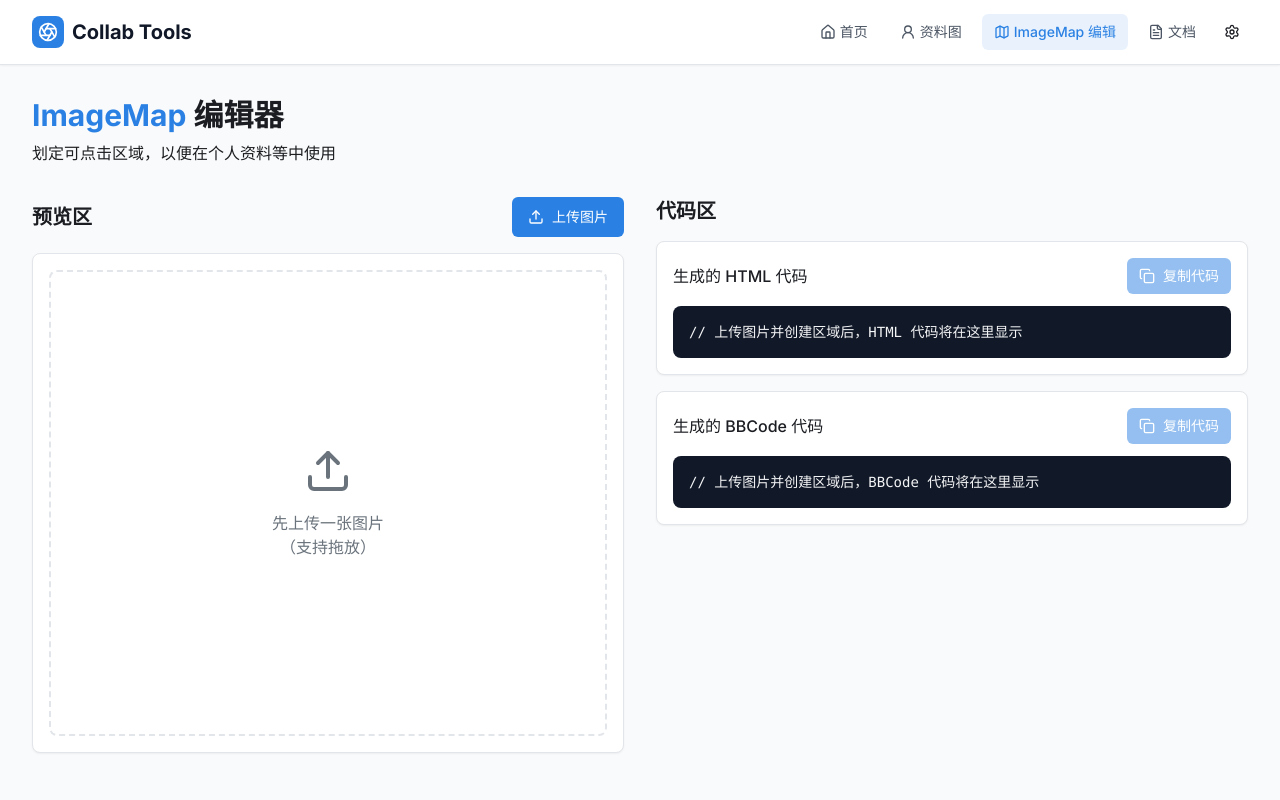
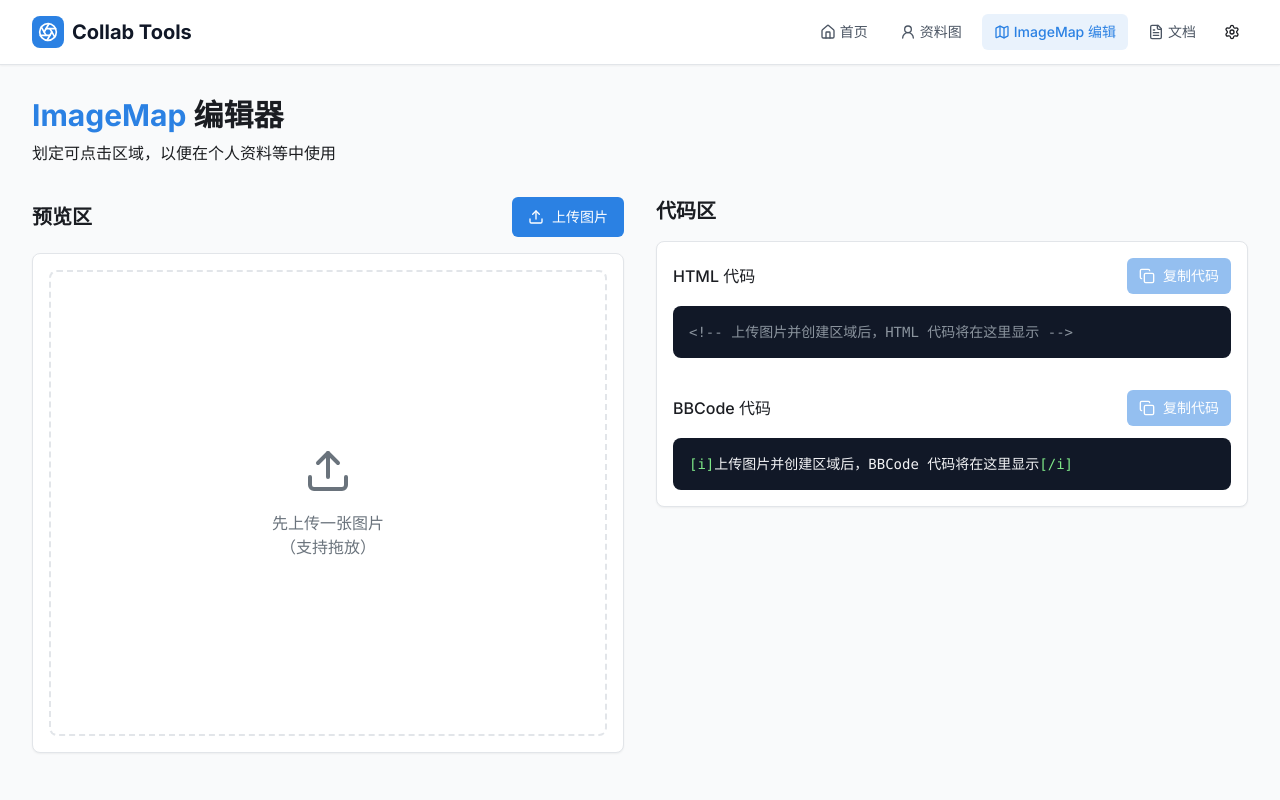
Before and after one commit to CloneWith/osu-collab-tools, a Next.js app: page /editor in a window 1280 px wide. Shown: the top 800 px of the page. Built offline with nearby package versions, Linux system fonts and the light colour scheme.

Commit message:
Use highlight.js to tint generated code

```diff
--- a/app/editor/page.tsx
+++ b/app/editor/page.tsx
@@ -31,6 +31,8 @@ import {
 import { clamp } from "@/lib/utils";
 import DragAndDropOverlay, { DnDRejectReason } from "@/app/editor/dnd-overlay";
 import { common } from "@/app/common";
+import hljs from "highlight.js/lib/core";
+import html from "highlight.js/lib/languages/xml";
 
 interface Rectangle {
   id: string;
@@ -57,9 +59,48 @@ const tool_names = {
   "create": "创建",
   "delete": "删除",
 };
+
+/**
+ * 向 Highlight.js 注册 BBCode 解析库。
+ * @author Paul Reid (https://github.com/highlightjs/highlightjs-bbcode/blob/master/bbcode.js)
+ */
+function registerBBCodeHighlight() {
+  hljs.registerLanguage("bbcode", function (_) {
+    return {
+      case_insensitive: true,
+      contains: [
+        {
+          className: "name",
+          begin: /\[[^=\s\]]*/,
+        },
+        {
+          className: "name",
+          begin: "]",
+        },
+        {
+          className: "attribute",
+          begin: /(?<==)[^\]\s]*/,
+        },
+        {
+          className: "attr",
+          begin: /(?<=\[[^\]]* )[^\s=\]]*/,
+        },
+        {
+          className: "string",
+          begin: /[=;:8]'?\-?[\)\(3SPDO>@$|/]/,
+        },
+        {
+          className: "string",
+          begin: /:[\w]*:/,
+        },
+      ],
+    };
+  });
+}
+
 export default function EditorPage() {
   // 在 SSR / 构建阶段没有 window / localStorage
-  const server_link = typeof window !== 'undefined'
+  const server_link = typeof window !== "undefined"
     ? (localStorage.getItem("custom_endpoint") ?? common.defaultEndpoint)
     : common.defaultEndpoint;
 
@@ -105,6 +146,10 @@ export default function EditorPage() {
   const imageRef = useRef<HTMLImageElement>(null);
   const containerRef = useRef<HTMLDivElement>(null);
   const contextMenuRef = useRef<HTMLDivElement>(null);
+
+  // 注册 hljs 语言
+  hljs.registerLanguage("html", html);
+  registerBBCodeHighlight();
 
   // 关闭右键菜单的事件处理
   useEffect(() => {
@@ -514,7 +559,7 @@ export default function EditorPage() {
   };
 
   const generateImageMapHtml = () => {
-    if (!uploadedImage || rectangles.length === 0) return "";
+    if (!uploadedImage || rectangles.length === 0) return "<!-- 上传图片并创建区域后，HTML 代码将在这里显示 -->";
 
     const mapName = "imagemap";
     const areas = rectangles
@@ -535,7 +580,7 @@ ${areas}
   };
 
   const generateImageMapBBCode = () => {
-    if (!uploadedImage || rectangles.length === 0) return "";
+    if (!uploadedImage || rectangles.length === 0) return "[i]上传图片并创建区域后，BBCode 代码将在这里显示[/i]";
 
     const areas = rectangles
       .map(
@@ -965,7 +1010,7 @@ ${areas}
             <Card className="flex-1">
               <CardContent className="p-4">
                 <div className="flex items-center justify-between mb-3">
-                  <h3 className="font-medium">生成的 HTML 代码</h3>
+                  <h3 className="font-medium">HTML 代码</h3>
                   <Button onClick={() => navigator.clipboard.writeText(generateImageMapHtml())}
                           disabled={rectangles.length === 0} size="sm">
                     <Copy className="w-4 h-4"/>
@@ -974,14 +1019,14 @@ ${areas}
                 </div>
                 <div
                   className="bg-gray-900 text-gray-100 p-4 rounded-lg text-sm font-mono overflow-auto max-h-96">
-                  <pre>{generateImageMapHtml() || "// 上传图片并创建区域后，HTML 代码将在这里显示"}</pre>
+                  <pre><code dangerouslySetInnerHTML={{
+                    __html: hljs.highlight(generateImageMapHtml(), {language: "html"}).value,
+                  }}/></pre>
                 </div>
               </CardContent>
-            </Card>
-            <Card className="flex-1">
               <CardContent className="p-4">
                 <div className="flex items-center justify-between mb-3">
-                  <h3 className="font-medium">生成的 BBCode 代码</h3>
+                  <h3 className="font-medium">BBCode 代码</h3>
                   <Button onClick={() => navigator.clipboard.writeText(generateImageMapBBCode())}
                           disabled={rectangles.length === 0} size="sm">
                     <Copy className="w-4 h-4"/>
@@ -990,7 +1035,9 @@ ${areas}
                 </div>
                 <div
                   className="bg-gray-900 text-gray-100 p-4 rounded-lg text-sm font-mono overflow-auto max-h-96">
-                  <pre>{generateImageMapBBCode() || "// 上传图片并创建区域后，BBCode 代码将在这里显示"}</pre>
+                  <pre><code dangerouslySetInnerHTML={{
+                    __html: hljs.highlight(generateImageMapBBCode(), {language: "bbcode"}).value,
+                  }}/></pre>
                 </div>
               </CardContent>
             </Card>
--- a/app/globals.css
+++ b/app/globals.css
@@ -1,3 +1,6 @@
+/* highlight.js Theme */
+@import 'highlight.js/styles/github-dark.css';
+
 @tailwind base;
 @tailwind components;
 @tailwind utilities;
--- a/package.json
+++ b/package.json
@@ -13,6 +13,7 @@
     "animejs": "^4.2.2",
     "class-variance-authority": "^0.7.1",
     "clsx": "^2.1.1",
+    "highlight.js": "^11.11.1",
     "lucide-react": "^0.525.0",
     "next": "^15.5.6",
     "next-themes": "^0.4.6",
```
Also changed, not shown: 1 other file (tests, documents, lock files or other folders).
